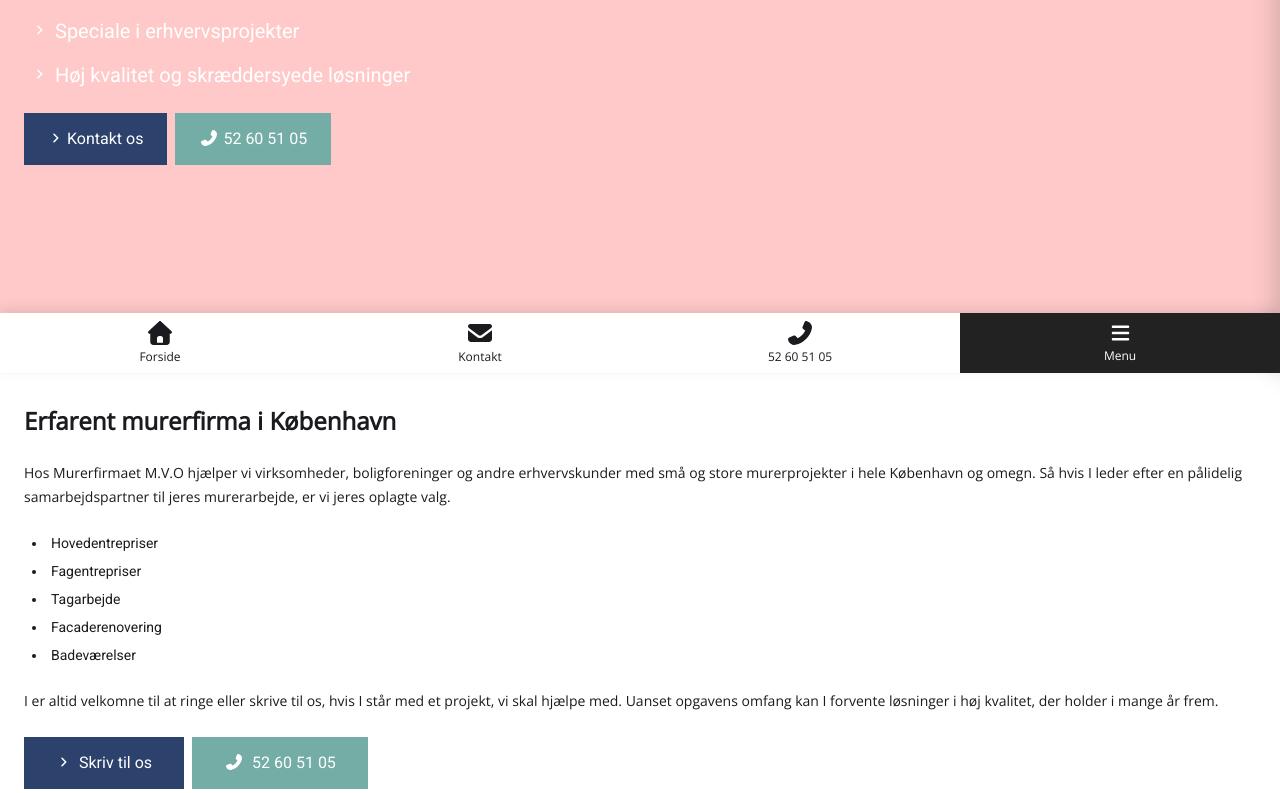
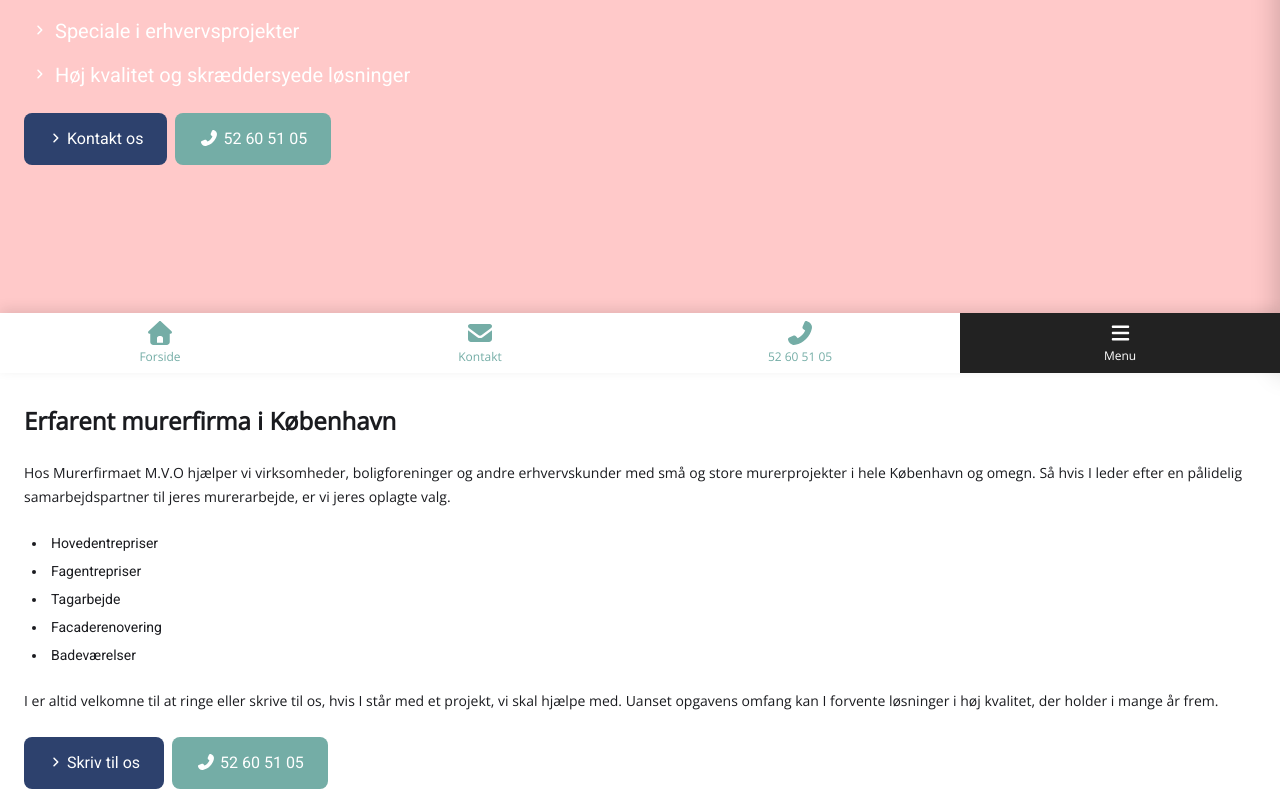
Before and after one commit to NicklasFjeldsted/NicklasFjeldsted.github.io, an Angular app: page / in a window 1280 px wide. Shown: the part 427-1220 px from the top of the page. Built offline with nearby package versions, Linux system fonts and the light colour scheme.

Commit message:
fix(Header): add rounded corners to links in header and home sections

```diff
--- a/src/app/shared/header/header.html
+++ b/src/app/shared/header/header.html
@@ -1,13 +1,13 @@
 <div class="contents">
-	<a href="/" class="flex flex-col gap-1 justify-center items-center flex-1 bg-white p-2">
+	<a href="/" class="flex flex-col gap-1 justify-center items-center flex-1 bg-white p-2 link-color">
 		<fa-icon [icon]="['fas', 'house']" size="xl"></fa-icon>
 		<p class="text-xs">Forside</p>
 	</a>
-	<a href="/kontakt" class="flex flex-col gap-1 justify-center items-center flex-1 bg-white p-2">
+	<a href="/kontakt" class="flex flex-col gap-1 justify-center items-center flex-1 bg-white p-2 link-color">
 		<fa-icon [icon]="['fas', 'envelope']" size="xl"></fa-icon>
 		<p class="text-xs">Kontakt</p>
 	</a>
-	<a href="tel:+45525051050" class="flex flex-col gap-1 justify-center items-center flex-1 bg-white p-2">
+	<a href="tel:+45525051050" class="flex flex-col gap-1 justify-center items-center flex-1 bg-white p-2 link-color">
 		<fa-icon [icon]="['fas', 'phone']" size="xl" class="scale-x-[-1]"></fa-icon>
 		<p class="text-xs">52 60 51 05</p>
 	</a>
--- a/src/app/views/home/home.html
+++ b/src/app/views/home/home.html
@@ -30,11 +30,11 @@
 			</ul>
 
 			<div class="flex flex-row gap-2">
-				<a href="/kontakt" class="flex flex-row gap-1 items-center bg-[#2d416d] px-6 py-4">
+				<a href="/kontakt" class="flex flex-row gap-1 items-center bg-[#2d416d] px-6 py-4 rounded-lg">
 					<fa-icon [icon]="['fas', 'angle-right']" size="xs"></fa-icon>
 					<span class="text-nowrap">Kontakt os</span>
 				</a>
-				<a href="tel:+4552605105" class="flex flex-row gap-1 items-center bg-[#74ada6] px-6 py-4">
+				<a href="tel:+4552605105" class="flex flex-row gap-1 items-center bg-[#74ada6] px-6 py-4 rounded-lg">
 					<fa-icon [icon]="['fas', 'phone']" class="scale-x-[-1]"></fa-icon>
 					<span class="text-nowrap">52 60 51 05</span>
 				</a>
@@ -67,13 +67,13 @@
 			</p>
 
 			<div class="flex flex-row gap-2 text-white">
-				<a href="/kontakt" class="flex flex-row gap-2 items-center bg-[#2d416d] px-8 py-4">
+				<a href="/kontakt" class="flex flex-row gap-1 items-center bg-[#2d416d] px-6 py-4 rounded-lg">
 					<fa-icon [icon]="['fas', 'angle-right']" size="xs"></fa-icon>
-					<span>Skriv til os</span>
+					<span class="text-nowrap">Skriv til os</span>
 				</a>
-				<a href="tel:525051050" class="flex flex-row gap-2 items-center bg-[#74ada6] px-8 py-4">
+				<a href="tel:525051050" class="flex flex-row gap-1 items-center bg-[#74ada6] px-6 py-4 rounded-lg">
 					<fa-icon [icon]="['fas', 'phone']" class="scale-x-[-1]"></fa-icon>
-					<span>52 60 51 05</span>
+					<span class="text-nowrap">52 60 51 05</span>
 				</a>
 			</div>
 
```
